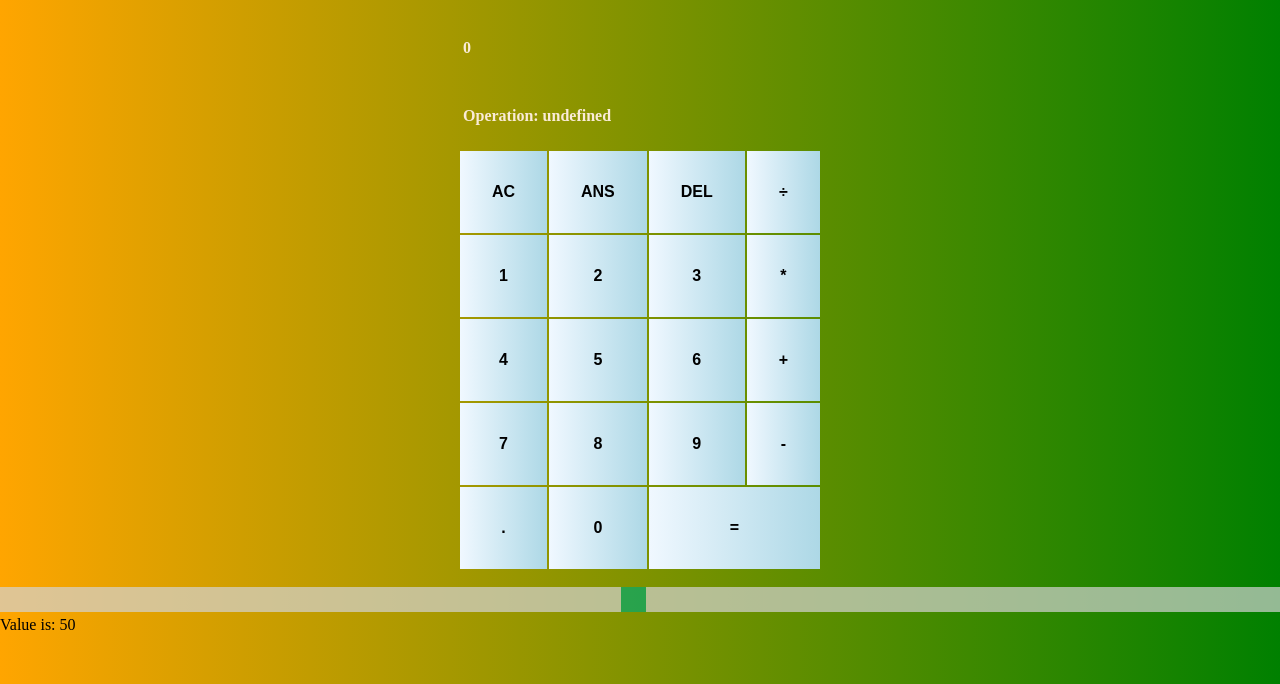
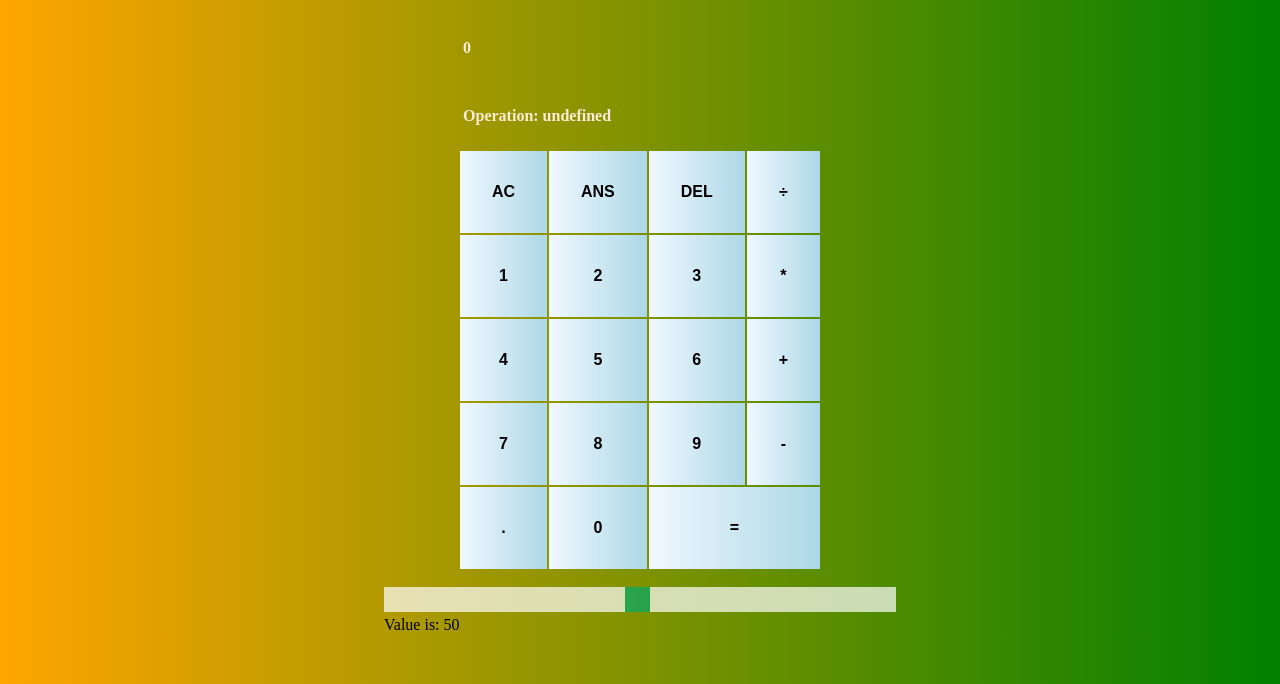
Before and after one commit to PaulDavidTucker/JScalculator, a website with bundled scripts: page index.html in a window 1280 px wide. Shown: the part 74-758 px from the top of the page. Built offline with nearby package versions, Linux system fonts and the light colour scheme.

Commit message:
Added addtional styling rules ready for merge to stable release

```diff
--- a/css/styles.css
+++ b/css/styles.css
@@ -135,7 +135,7 @@ footer p#CopyrightFooterText{
     appearance: none;
     width: 100%; /* Full-width */
     height: 25px; /* Specified height */
-    background: #d3d3d3; /* Grey background */
+    background-color: linear-gradient(to right #d60d0d, #f77902, #f7ef02, #23f702, #02f7b2, #0281f7, #2f02f7, #eb02f7, #f70247); /* Gradient background *//* Grey background */
     outline: none; /* Remove outline */
     opacity: 0.7; /* Set transparency (for mouse-over effects on hover) */
     -webkit-transition: .2s; /* 0.2 seconds transition on hover */
@@ -160,6 +160,14 @@ footer p#CopyrightFooterText{
   .slider::-moz-range-thumb {
     width: 25px; /* Set a specific slider handle width */
     height: 25px; /* Slider handle height */
-    background: #04AA6D; /* Green background */
+    background: #04AA6D;
     cursor: pointer; /* Cursor on hover */
   }
+
+  section#Colour-Slider{
+        display: inline-block;
+        align-items: center;
+        justify-content: center;
+        width: 40%;
+        margin-left: 30%;
+  }
```
